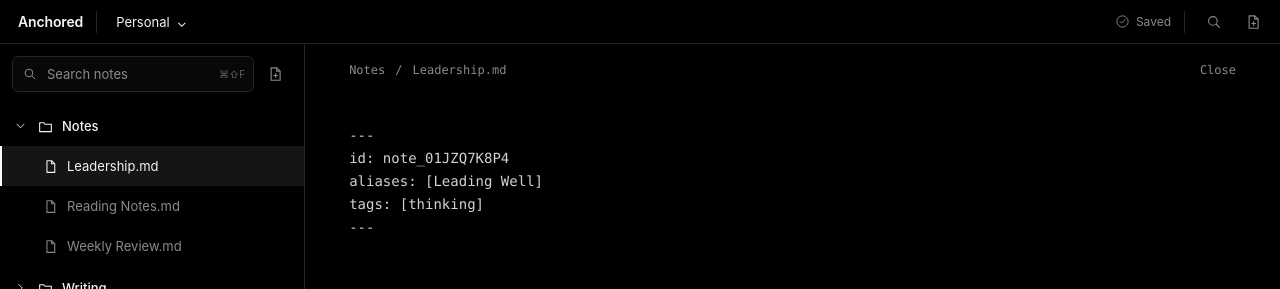
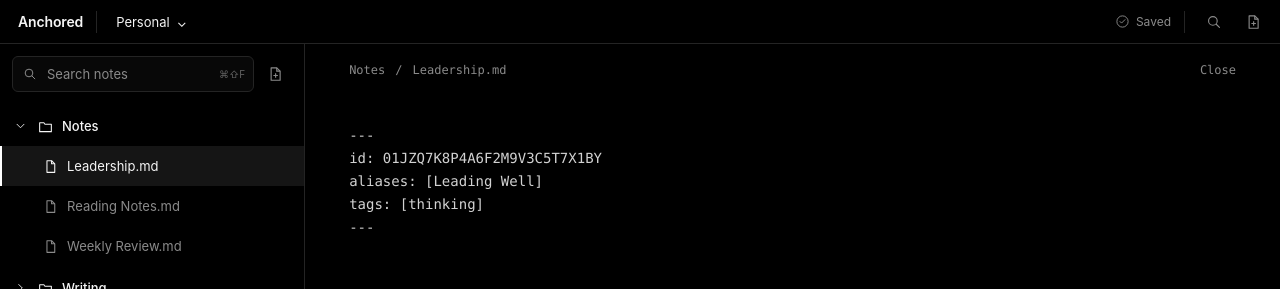
Before and after one commit to dwaynemcyrus/anchored-app, a React (Vite) app: page / in a window 1280 px wide. Shown: the top 289 px of the page. Built offline with nearby package versions, Linux system fonts and the light colour scheme.

Commit message:
fix(editor): show canonical sample ID

```diff
--- a/src/app/components/EditorSurface.tsx
+++ b/src/app/components/EditorSurface.tsx
@@ -51,7 +51,9 @@ export function EditorSurface({
   const frontMatter = [
     "---",
     `id: ${
-      document.id.startsWith("draft-") ? "Pending save" : "note_01JZQ7K8P4"
+      document.id.startsWith("draft-")
+        ? "Pending save"
+        : "01JZQ7K8P4A6F2M9V3C5T7X1BY"
     }`,
     `aliases: [${document.aliases.join(", ")}]`,
     `tags: [${document.tags.join(", ")}]`,
```
Also changed, not shown: 1 other file (tests, documents, lock files or other folders).
